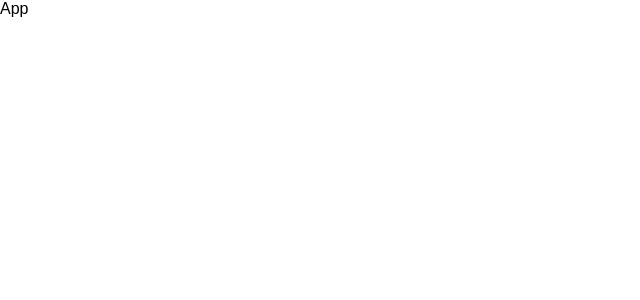
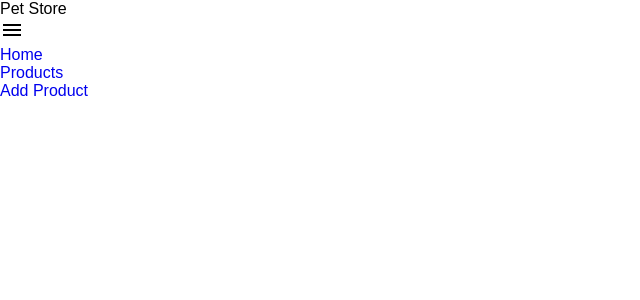
Before and after one commit to AmeyaShinde/pet-store, a React (Create React App) app in the folder src/PetStoreUI/pet-store-ui/: page /products in a window 1280 px wide. Shown: the top 300 px of the page, without its empty margins (0-640 px from the left). Built offline with nearby package versions, Linux system fonts and the light colour scheme.

Commit message:
Added Navbar and MUI package.

```diff
--- a/src/PetStoreUI/pet-store-ui/package.json
+++ b/src/PetStoreUI/pet-store-ui/package.json
@@ -3,6 +3,10 @@
   "version": "0.1.0",
   "private": true,
   "dependencies": {
+    "@emotion/react": "^11.11.1",
+    "@emotion/styled": "^11.11.0",
+    "@mui/icons-material": "^5.14.3",
+    "@mui/material": "^5.14.5",
     "@testing-library/jest-dom": "^5.17.0",
     "@testing-library/react": "^13.4.0",
     "@testing-library/user-event": "^13.5.0",
@@ -12,6 +16,7 @@
     "@types/react-dom": "^18.2.7",
     "react": "^18.2.0",
     "react-dom": "^18.2.0",
+    "react-router-dom": "^6.15.0",
     "react-scripts": "5.0.1",
     "sass": "^1.66.1",
     "typescript": "^4.9.5",
--- a/src/PetStoreUI/pet-store-ui/src/App.tsx
+++ b/src/PetStoreUI/pet-store-ui/src/App.tsx
@@ -1,8 +1,17 @@
 import React from 'react'
+import Navbar from './components/navbar/Navbar'
 
 const App: React.FC = () => {
     return (
-        <div>App</div>
+        <div>
+            {/* Navbar */}
+            <Navbar />
+
+            {/* Wrapper */}
+            <div className="wrapper">
+                {/* // Routes // */}
+            </div>
+        </div>
     )
 }
 
--- /dev/null
+++ b/src/PetStoreUI/pet-store-ui/src/components/navbar/Navbar.tsx
@@ -0,0 +1,23 @@
+import './navbar.scss'
+import { Menu } from "@mui/icons-material"
+import { Link } from "react-router-dom"
+
+const Navbar: React.FC = () => {
+    return (
+        <div className="navbar">
+            <div className="brand">Pet Store</div>
+            <div className="hamburger">
+                <Menu />
+            </div>
+            <div className="menu">
+                <ul>
+                    <li><Link to="/">Home</Link></li>
+                    <li><Link to="/products">Products</Link></li>
+                    <li><Link to="/products/add">Add Product</Link></li>
+                </ul>
+            </div>
+        </div>
+    )
+}
+
+export default Navbar
--- /dev/null
+++ b/src/PetStoreUI/pet-store-ui/src/components/navbar/navbar.scss
@@ -0,0 +1,3 @@
+.navbar {
+    width: 100%;
+}
--- a/src/PetStoreUI/pet-store-ui/src/index.tsx
+++ b/src/PetStoreUI/pet-store-ui/src/index.tsx
@@ -2,12 +2,13 @@ import React from 'react';
 import ReactDOM from 'react-dom/client';
 import './global.scss';
 import App from './App';
+import { BrowserRouter } from "react-router-dom";
 
 const root = ReactDOM.createRoot(
     document.getElementById('root') as HTMLElement
 );
 root.render(
-    <React.StrictMode>
+    <BrowserRouter>
         <App />
-    </React.StrictMode>
+    </BrowserRouter>
 );
```
Also changed, not shown: src/PetStoreUI/pet-store-ui/src/_mixins.scss (added, +11 -0 lines), 1 other file (tests, documents, lock files or other folders).
